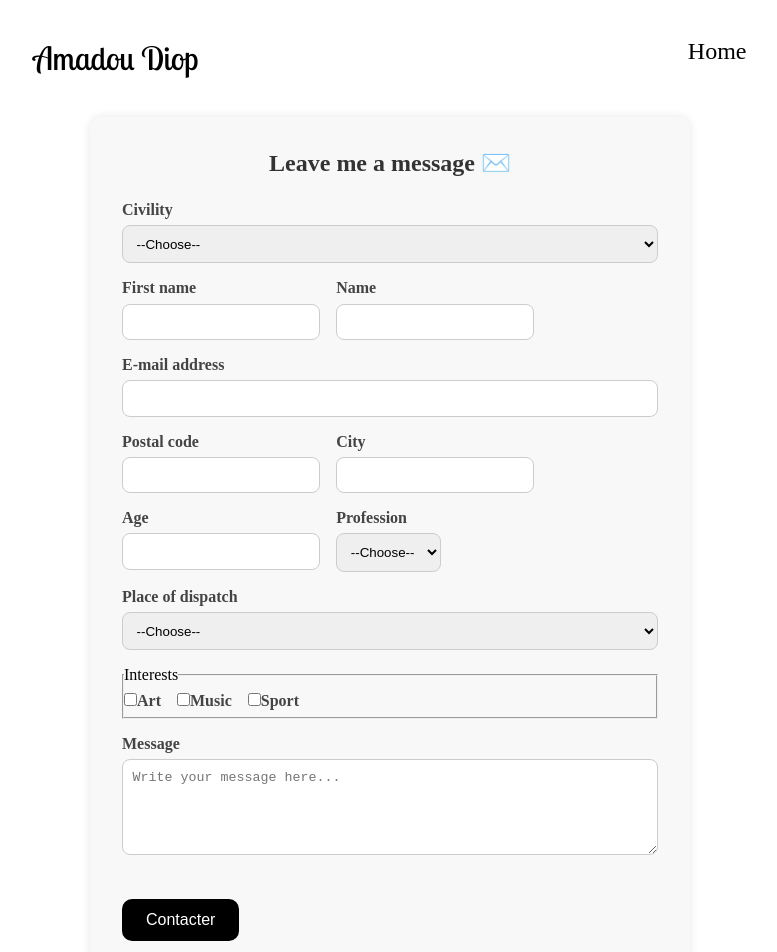
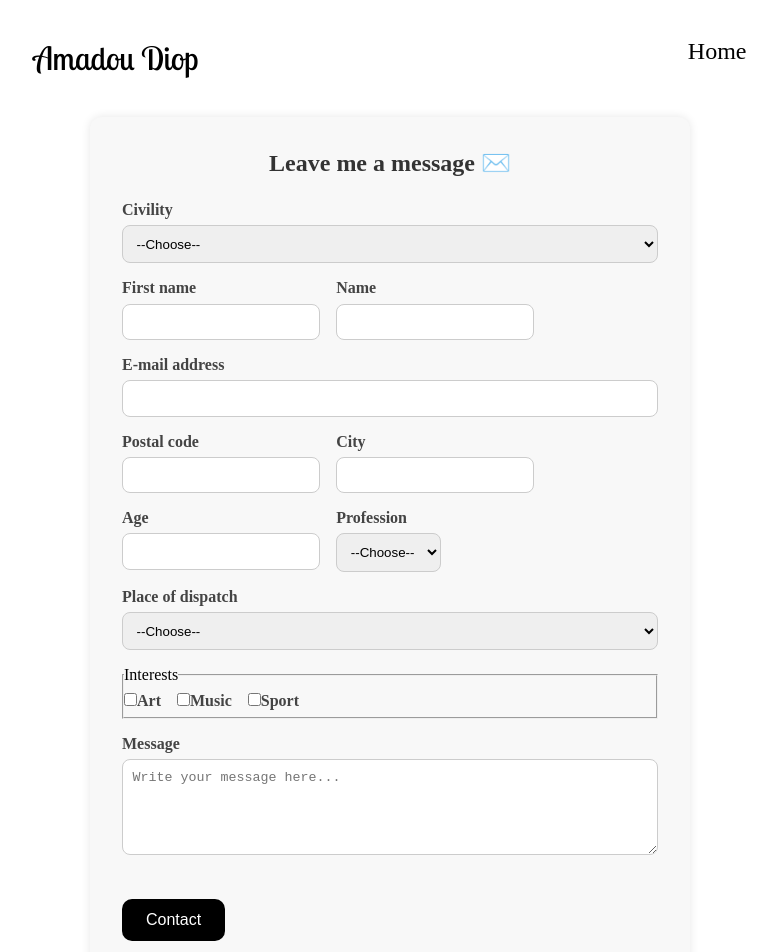
Before and after one commit to amadoudiop04/MyPortfolio, a React (Create React App) app: page /forms in a window 1280 px wide. Shown: the top 952 px of the page, without its empty margins (250-1027 px from the left). Built offline with nearby package versions, Linux system fonts and the light colour scheme.

Commit message:
Update portfolio add Forms Emailjs

```diff
--- a/src/pages/forms/forms.jsx
+++ b/src/pages/forms/forms.jsx
@@ -269,7 +269,7 @@ const Forms = () => {
         </div>
 
         <button type="submit" className="submit-button">
-          Contacter
+          Contact
         </button>
       </form>
     </>
```
